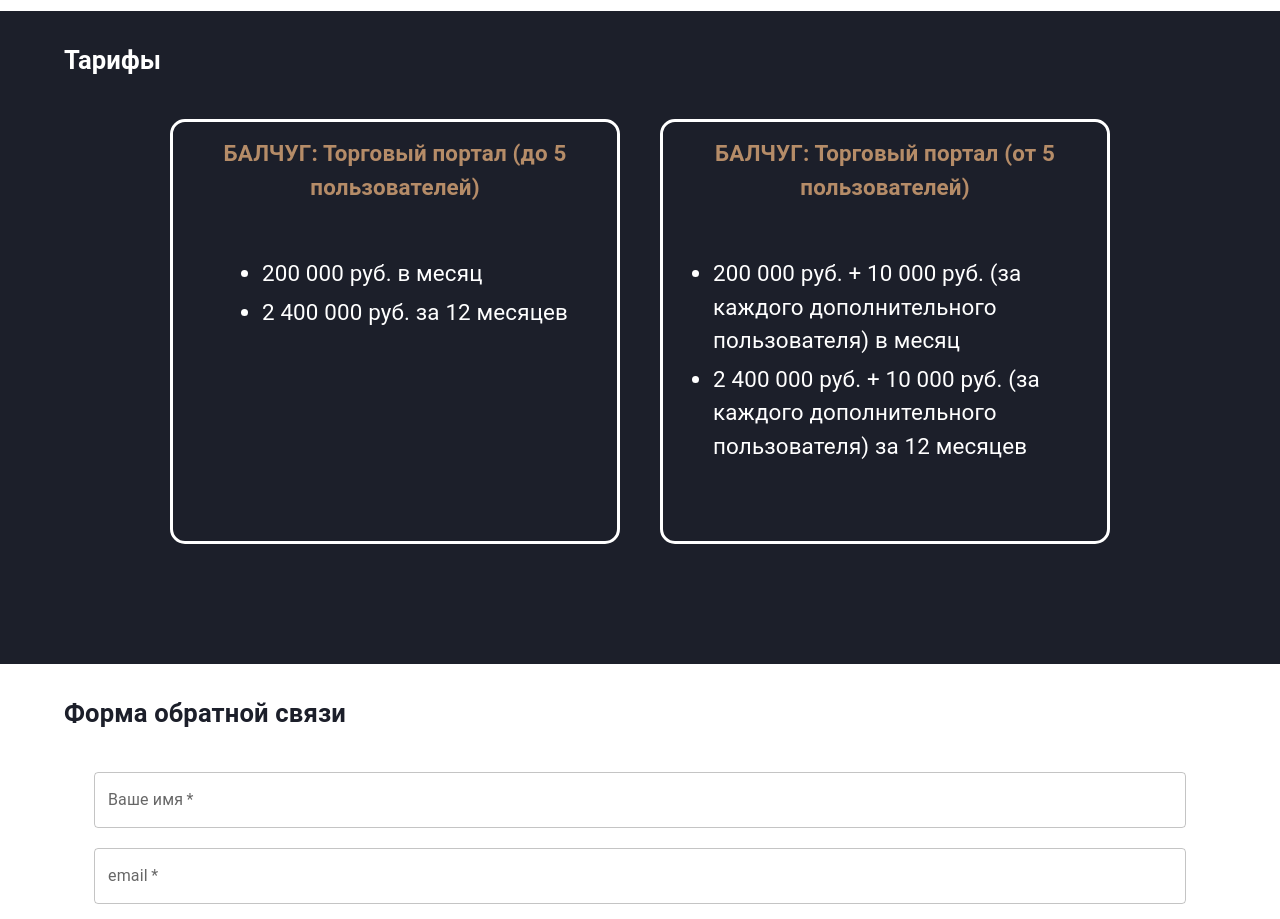
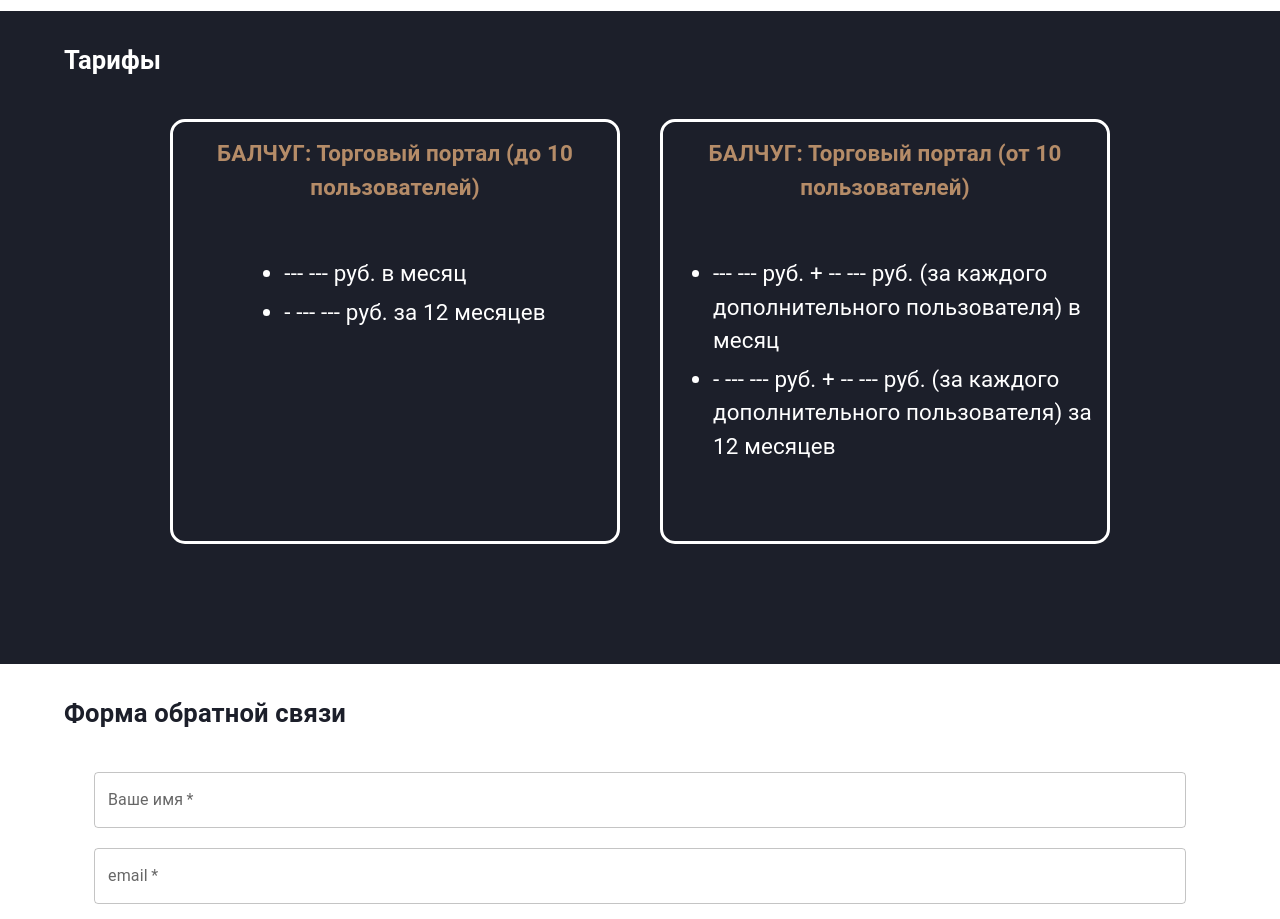
Before and after one commit to Balchug/landing, a Gatsby site: page / in a window 1280 px wide. Shown: the part 2820-3739 px from the top of the page. Built offline with nearby package versions, Linux system fonts and the light colour scheme; Gatsby itself is replaced by a stand-in of ours.

Commit message:
ChangeTariff

```diff
--- a/src/widgets/tariffsSection/ui/tariffs.section.tsx
+++ b/src/widgets/tariffsSection/ui/tariffs.section.tsx
@@ -26,14 +26,14 @@
 
 const tariffs = [
   {
-    title: 'БАЛЧУГ: Торговый портал (до 5 пользователей)',
-    content: ['200 000 руб. в месяц', '2 400 000 руб. за 12 месяцев'],
+    title: 'БАЛЧУГ: Торговый портал (до 10 пользователей)',
+    content: ['--- --- руб. в месяц', '- --- --- руб. за 12 месяцев'],
   },
   {
-    title: 'БАЛЧУГ: Торговый портал (от 5 пользователей)',
+    title: 'БАЛЧУГ: Торговый портал (от 10 пользователей)',
     content: [
-      '200 000 руб. + 10 000 руб. (за каждого дополнительного пользователя) в месяц',
-      '2 400 000 руб. + 10 000 руб. (за каждого дополнительного пользователя) за 12 месяцев',
+      '--- --- руб. + -- --- руб. (за каждого дополнительного пользователя) в месяц',
+      '- --- --- руб. + -- --- руб. (за каждого дополнительного пользователя) за 12 месяцев',
     ],
   },
 ]
```
